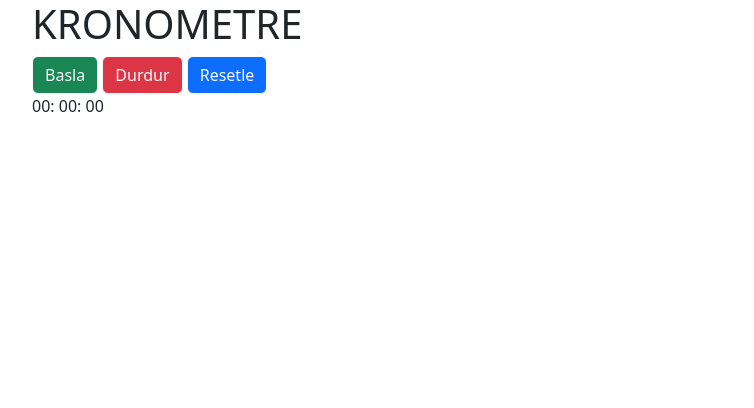
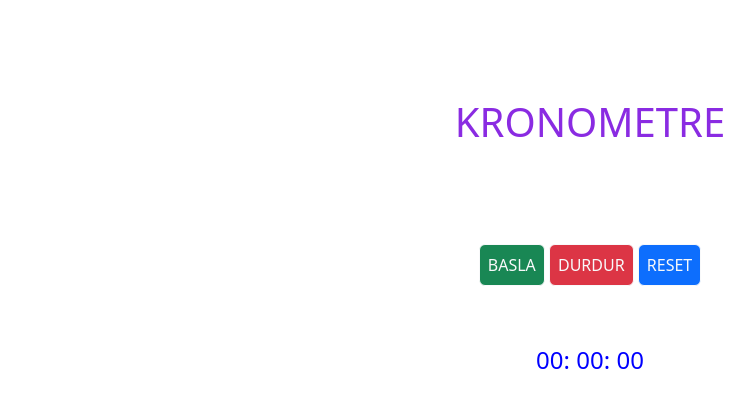
Before and after one commit to emreay17/Kronometre, a plain HTML site: page index.html in a window 1280 px wide. Shown: the whole page, without its empty margins (50-804 px from the left). Drawn offline with nearby package versions, Linux system fonts and the light colour scheme.

Commit message:
css added

```diff
--- a/app.css
+++ b/app.css
@@ -0,0 +1,27 @@
+body{
+    color: #b0a6a6;
+}
+
+h1{
+    text-align: center;
+    padding:50px;
+    font-size: 5rem;
+    color: blueviolet;
+    border: 1px , white;
+
+
+}
+.butons{
+text-align: center;
+
+
+
+}
+
+.spans{
+    font-size:60px;
+    color: blue;
+    font-size: x-large;
+    margin-top: 5%;
+    text-align: center;
+}
--- a/index.html
+++ b/index.html
@@ -11,19 +11,20 @@
 
 <div class="container">
 
-    <h1>KRONOMETRE</h1>
+    <h1 class="m-5">KRONOMETRE</h1>
 
-    <button id="basla" class="btn btn bg-success btn-outline-light "> Basla</button>
+    <div class="butons">
+    <button id="basla" class="btn btn bg-success btn-outline-light p-2"> BASLA </button>
 
-    <button id="durdur" class="btn btn bg-danger btn-outline-light"> Durdur</button>
-    <button id="reset" class="btn btn bg-primary btn-outline-light"> Resetle</button>
-
-<p>
+    <button id="durdur" class="btn btn bg-danger btn-outline-light p-2">  DURDUR</button>
+    <button id="reset" class="btn btn bg-primary btn-outline-light p-2"> RESET </button>
+</div>
+<div class="spans">
     <span id="dakika">00</span>:
     <span id="saniye">00</span>:
     <span id="salise">00</span>
 
-</p>
+</div>
 
 
 </div>
```
